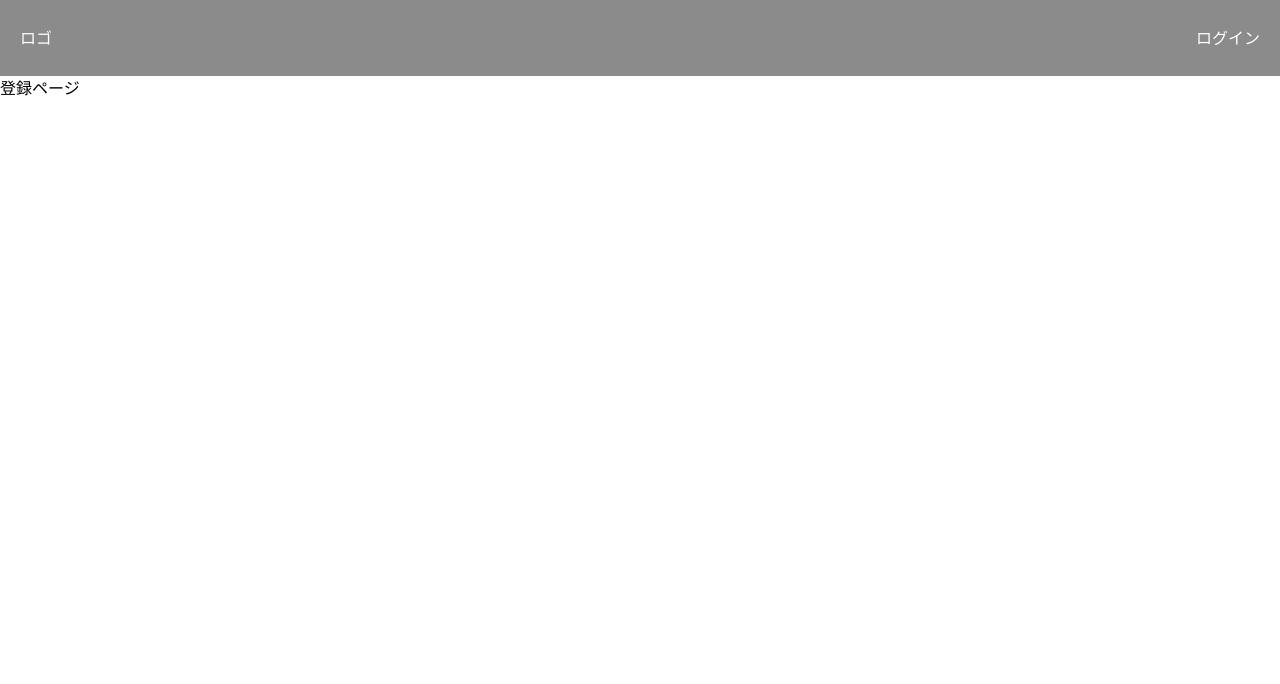
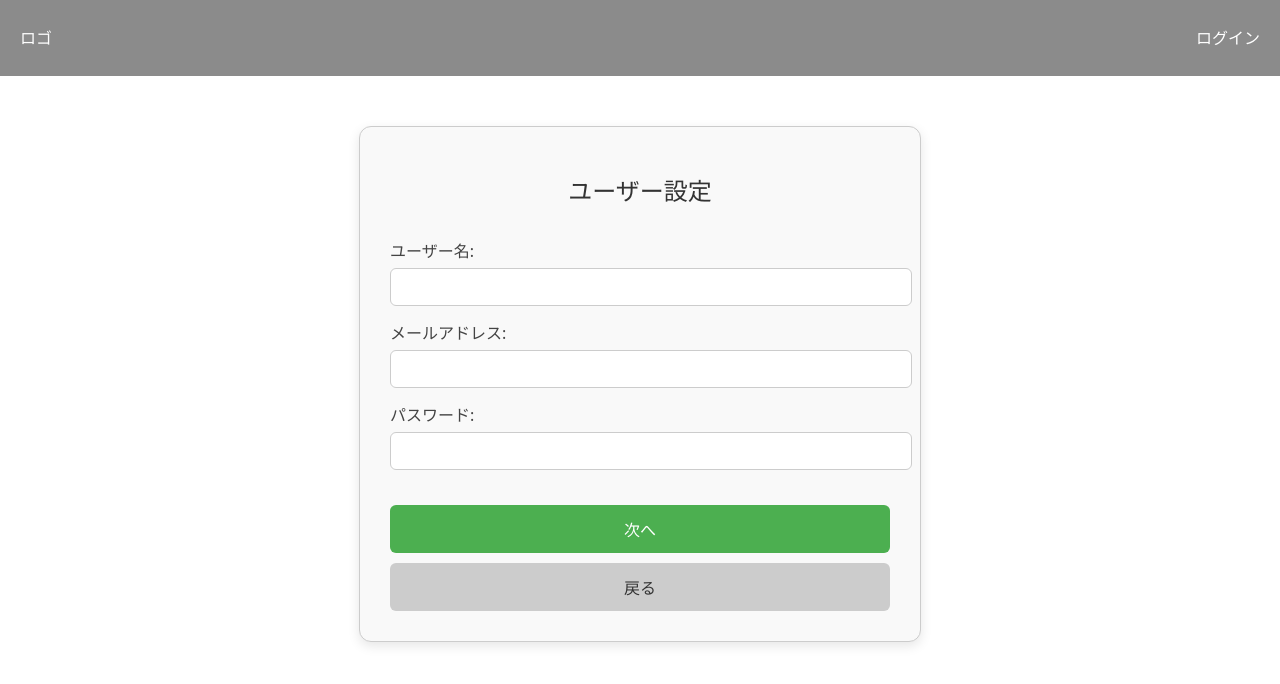
Before and after one commit to kei0101xw/pet-water-tracker, a React (Vite) app in the folder frontend/: page /user/register in a window 1280 px wide. Shown: the top 684 px of the page. Built offline with nearby package versions, Linux system fonts and the light colour scheme; no server answers.

Commit message:
[feat]登録フォームの追加

```diff
--- a/frontend/src/pages/UserRegister.jsx
+++ b/frontend/src/pages/UserRegister.jsx
@@ -1,7 +1,82 @@
-import React from "react";
+import React, { useEffect, useState } from "react";
+import { useLocation, useNavigate } from "react-router-dom";
+import "./UserRegister.css";
 
 const UserRegister = () => {
-  return <div>登録ページ</div>;
+  const location = useLocation();
+  const navigate = useNavigate();
+
+  const [user, setUser] = useState({
+    username: "",
+    email: "",
+    password: "",
+  });
+
+  // 戻ってきたときに state から値を復元
+  useEffect(() => {
+    if (location.state?.user) {
+      setUser(location.state.user);
+    }
+  }, [location.state]);
+
+  const handleChange = (e) => {
+    const { name, value } = e.target;
+    setUser((prevUser) => ({
+      ...prevUser,
+      [name]: value,
+    }));
+  };
+
+  const handleSubmit = (e) => {
+    e.preventDefault();
+    // ここでAPIに送信するなどの処理を追加予定
+    navigate("/user/confirm", { state: { user } });
+  };
+
+  return (
+    <div className="user-setting-container">
+      <h1 className="user-setting-title">ユーザー設定</h1>
+      <form onSubmit={handleSubmit} className="user-setting-form">
+        <label>
+          ユーザー名:
+          <input
+            type="String"
+            name="username"
+            value={user.username}
+            onChange={handleChange}
+          />
+        </label>
+        <label>
+          メールアドレス:
+          <input
+            type="email"
+            name="email"
+            value={user.email}
+            onChange={handleChange}
+          />
+        </label>
+        <label>
+          パスワード:
+          <input
+            type="password"
+            name="password"
+            value={user.password}
+            onChange={handleChange}
+          />
+        </label>
+        <button type="submit" className="user-setting-save">
+          次へ
+        </button>
+        <button
+          type="button"
+          onClick={() => navigate("/login")}
+          className="user-setting-back"
+        >
+          戻る
+        </button>
+      </form>
+    </div>
+  );
 };
 
 export default UserRegister;
```
